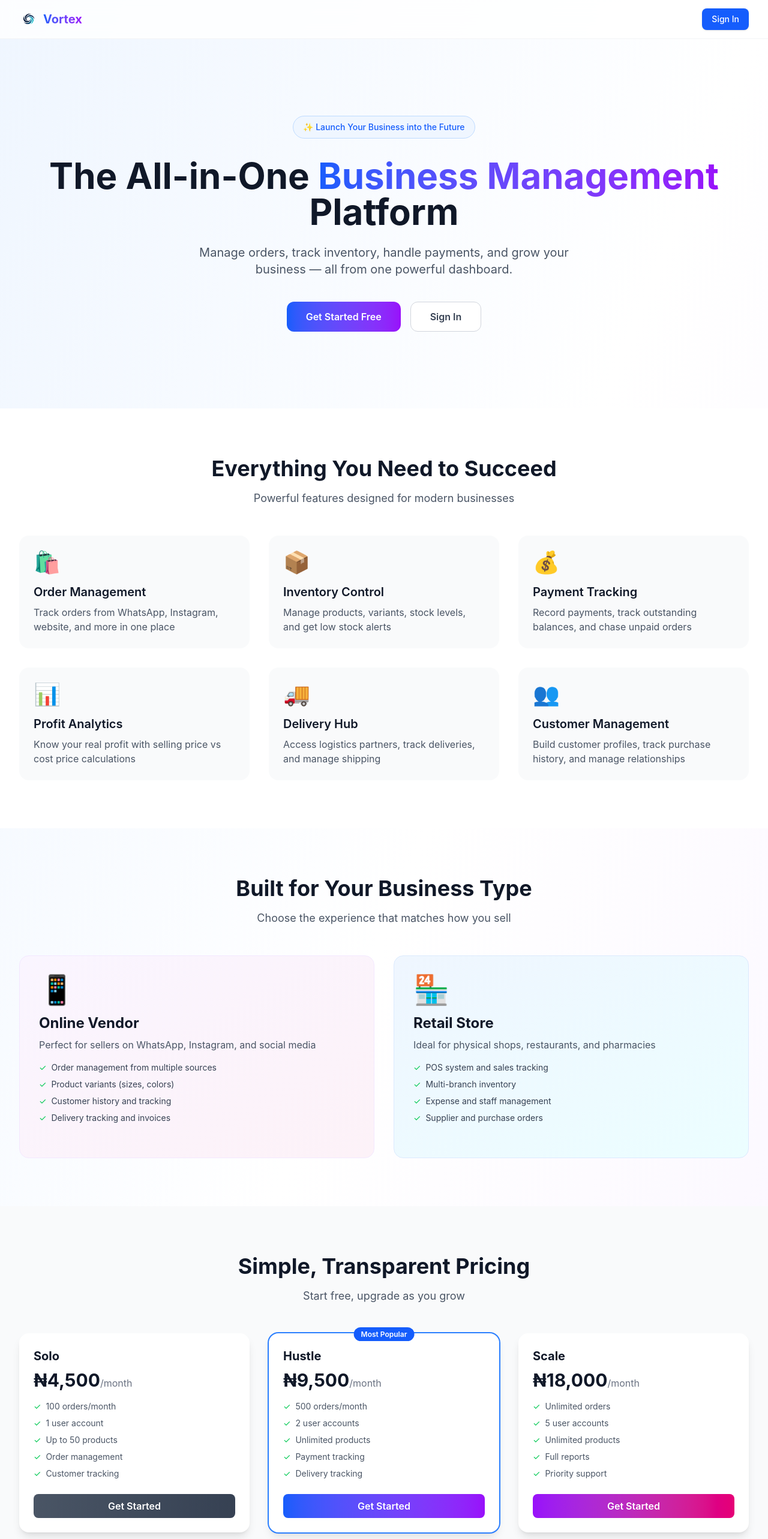
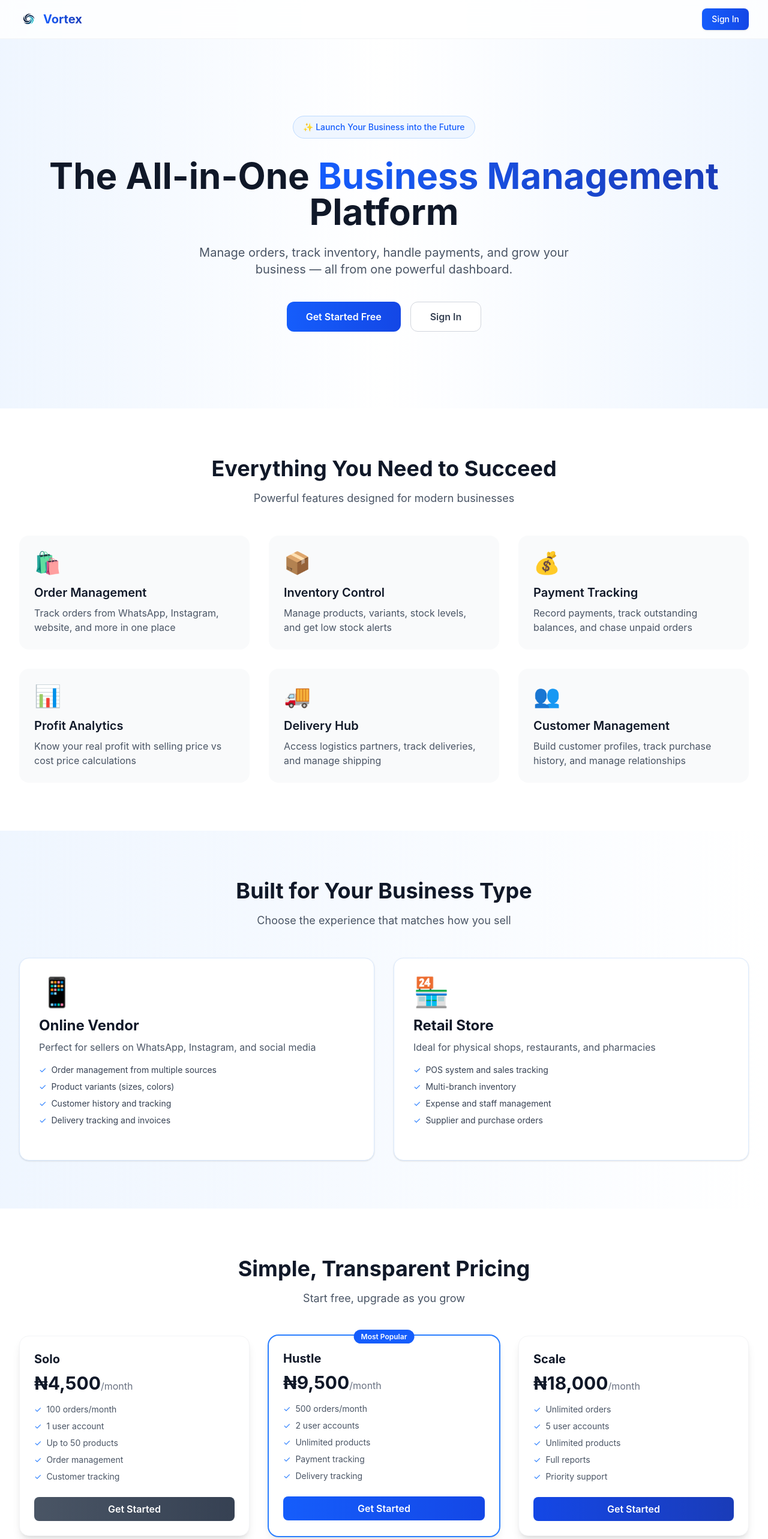
Before and after one commit to adeluav3-ui/vortex, a React (Vite) app: page / in a window 1280 px wide. Shown: the top 2566 px of the page at 60% size. Built offline with nearby package versions, Linux system fonts and the light colour scheme; no server answers.

Commit message:
Gradient color

```diff
--- a/src/pages/LandingPage.jsx
+++ b/src/pages/LandingPage.jsx
@@ -13,20 +13,20 @@ export default function LandingPage() {
     }
 
     return (
-        <div className="min-h-screen bg-gradient-to-br from-blue-50 via-white to-purple-50">
+        <div className="min-h-screen bg-linear-to-r from-blue-50 via-white to-blue-50">
             {/* Navigation Bar */}
             <nav className="bg-white/80 backdrop-blur-md border-b border-gray-100 sticky top-0 z-50">
                 <div className="max-w-7xl mx-auto px-4 sm:px-6 lg:px-8">
                     <div className="flex justify-between items-center h-16">
                         <div className="flex items-center gap-2">
-                            <img src={logo} alt="Vortex" className="h-8 w-8" />
-                            <span className="text-xl font-bold bg-gradient-to-r from-blue-600 to-purple-600 bg-clip-text text-transparent">
+                            <img src={logo} alt="Vortex" className="h-8 w-8 object-contain" />
+                            <span className="text-xl font-bold bg-linear-to-r from-blue-600 to-blue-800 bg-clip-text text-transparent">
                                 Vortex
                             </span>
                         </div>
                         <button
                             onClick={() => navigate('/login')}
-                            className="px-4 py-2 text-sm font-medium text-white bg-blue-600 rounded-lg hover:bg-blue-700 transition shadow-sm"
+                            className="px-4 py-2 text-sm font-medium text-white bg-linear-to-r from-blue-600 to-blue-700 rounded-lg hover:from-blue-700 hover:to-blue-800 transition shadow-sm"
                         >
                             Sign In
                         </button>
@@ -42,7 +42,7 @@ export default function LandingPage() {
                     </div>
                     <h1 className="text-4xl md:text-6xl font-bold text-gray-900 mb-6">
                         The All-in-One{' '}
-                        <span className="bg-gradient-to-r from-blue-600 to-purple-600 bg-clip-text text-transparent">
+                        <span className="bg-linear-to-r from-blue-600 to-blue-800 bg-clip-text text-transparent">
                             Business Management
                         </span>{' '}
                         Platform
@@ -53,7 +53,7 @@ export default function LandingPage() {
                     <div className="flex flex-col sm:flex-row gap-4 justify-center">
                         <button
                             onClick={() => navigate('/signup')}
-                            className="px-8 py-3 text-base font-semibold text-white bg-gradient-to-r from-blue-600 to-purple-600 rounded-xl hover:shadow-lg transition-all transform hover:scale-105"
+                            className="px-8 py-3 text-base font-semibold text-white bg-linear-to-r from-blue-600 to-blue-700 rounded-xl hover:shadow-lg transition-all transform hover:scale-105"
                         >
                             Get Started Free
                         </button>
@@ -112,7 +112,7 @@ export default function LandingPage() {
                                 description: "Build customer profiles, track purchase history, and manage relationships"
                             }
                         ].map((feature, index) => (
-                            <div key={index} className="bg-gray-50 rounded-2xl p-6 hover:shadow-lg transition">
+                            <div key={index} className="bg-gray-50 rounded-2xl p-6 hover:shadow-lg transition hover:border-blue-200 border border-transparent">
                                 <div className="text-4xl mb-4">{feature.icon}</div>
                                 <h3 className="text-xl font-semibold text-gray-900 mb-2">{feature.title}</h3>
                                 <p className="text-gray-600">{feature.description}</p>
@@ -123,7 +123,7 @@ export default function LandingPage() {
             </section>
 
             {/* Two Modes Section */}
-            <section className="py-20">
+            <section className="py-20 bg-linear-to-r from-blue-50 to-white">
                 <div className="max-w-7xl mx-auto px-4 sm:px-6 lg:px-8">
                     <div className="text-center mb-12">
                         <h2 className="text-3xl md:text-4xl font-bold text-gray-900 mb-4">
@@ -136,43 +136,43 @@ export default function LandingPage() {
 
                     <div className="grid grid-cols-1 md:grid-cols-2 gap-8">
                         {/* Online Vendor Card */}
-                        <div className="bg-gradient-to-br from-purple-50 to-pink-50 rounded-2xl p-8 border border-purple-100">
+                        <div className="bg-white rounded-2xl p-8 border border-blue-100 shadow-sm hover:shadow-md transition">
                             <div className="text-5xl mb-4">📱</div>
                             <h3 className="text-2xl font-bold text-gray-900 mb-2">Online Vendor</h3>
                             <p className="text-gray-600 mb-4">Perfect for sellers on WhatsApp, Instagram, and social media</p>
                             <ul className="space-y-2 mb-6">
                                 <li className="flex items-center gap-2 text-sm text-gray-700">
-                                    <span className="text-green-500">✓</span> Order management from multiple sources
+                                    <span className="text-blue-500">✓</span> Order management from multiple sources
                                 </li>
                                 <li className="flex items-center gap-2 text-sm text-gray-700">
-                                    <span className="text-green-500">✓</span> Product variants (sizes, colors)
+                                    <span className="text-blue-500">✓</span> Product variants (sizes, colors)
                                 </li>
                                 <li className="flex items-center gap-2 text-sm text-gray-700">
-                                    <span className="text-green-500">✓</span> Customer history and tracking
+                                    <span className="text-blue-500">✓</span> Customer history and tracking
                                 </li>
                                 <li className="flex items-center gap-2 text-sm text-gray-700">
-                                    <span className="text-green-500">✓</span> Delivery tracking and invoices
+                                    <span className="text-blue-500">✓</span> Delivery tracking and invoices
                                 </li>
                             </ul>
                         </div>
 
                         {/* Retail Store Card */}
-                        <div className="bg-gradient-to-br from-blue-50 to-cyan-50 rounded-2xl p-8 border border-blue-100">
+                        <div className="bg-white rounded-2xl p-8 border border-blue-100 shadow-sm hover:shadow-md transition">
                             <div className="text-5xl mb-4">🏪</div>
                             <h3 className="text-2xl font-bold text-gray-900 mb-2">Retail Store</h3>
                             <p className="text-gray-600 mb-4">Ideal for physical shops, restaurants, and pharmacies</p>
                             <ul className="space-y-2 mb-6">
                                 <li className="flex items-center gap-2 text-sm text-gray-700">
-                                    <span className="text-green-500">✓</span> POS system and sales tracking
+                                    <span className="text-blue-500">✓</span> POS system and sales tracking
                                 </li>
                                 <li className="flex items-center gap-2 text-sm text-gray-700">
-                                    <span className="text-green-500">✓</span> Multi-branch inventory
+                                    <span className="text-blue-500">✓</span> Multi-branch inventory
                                 </li>
                                 <li className="flex items-center gap-2 text-sm text-gray-700">
-                                    <span className="text-green-500">✓</span> Expense and staff management
+                                    <span className="text-blue-500">✓</span> Expense and staff management
                                 </li>
                                 <li className="flex items-center gap-2 text-sm text-gray-700">
-                                    <span className="text-green-500">✓</span> Supplier and purchase orders
+                                    <span className="text-blue-500">✓</span> Supplier and purchase orders
                                 </li>
                             </ul>
                         </div>
@@ -181,7 +181,7 @@ export default function LandingPage() {
             </section>
 
             {/* Pricing Section */}
-            <section className="bg-gray-50 py-20">
+            <section className="bg-white py-20">
                 <div className="max-w-7xl mx-auto px-4 sm:px-6 lg:px-8">
                     <div className="text-center mb-12">
                         <h2 className="text-3xl md:text-4xl font-bold text-gray-900 mb-4">
@@ -207,17 +207,17 @@ export default function LandingPage() {
                                 period: "/month",
                                 features: ["500 orders/month", "2 user accounts", "Unlimited products", "Payment tracking", "Delivery tracking"],
                                 popular: true,
-                                color: "from-blue-600 to-purple-600"
+                                color: "from-blue-600 to-blue-700"
                             },
                             {
                                 name: "Scale",
                                 price: "₦18,000",
                                 period: "/month",
                                 features: ["Unlimited orders", "5 user accounts", "Unlimited products", "Full reports", "Priority support"],
-                                color: "from-purple-600 to-pink-600"
+                                color: "from-blue-700 to-blue-800"
                             }
                         ].map((plan, index) => (
-                            <div key={index} className={`bg-white rounded-2xl p-6 shadow-lg relative ${plan.popular ? 'ring-2 ring-blue-500' : ''}`}>
+                            <div key={index} className={`bg-white rounded-2xl p-6 shadow-lg relative ${plan.popular ? 'ring-2 ring-blue-500' : 'border border-gray-100'}`}>
                                 {plan.popular && (
                                     <div className="absolute -top-3 left-1/2 transform -translate-x-1/2">
                                         <span className="bg-blue-600 text-white text-xs font-semibold px-3 py-1 rounded-full">Most Popular</span>
@@ -231,13 +231,13 @@ export default function LandingPage() {
                                 <ul className="space-y-2 mb-6">
                                     {plan.features.map((feature, i) => (
                                         <li key={i} className="flex items-center gap-2 text-sm text-gray-600">
-                                            <span className="text-green-500">✓</span> {feature}
+                                            <span className="text-blue-500">✓</span> {feature}
                                         </li>
                                     ))}
                                 </ul>
                                 <button
                                     onClick={() => navigate('/signup')}
-                                    className={`w-full py-2 rounded-lg font-semibold transition bg-gradient-to-r ${plan.color} text-white hover:opacity-90`}
+                                    className={`w-full py-2 rounded-lg font-semibold transition bg-linear-to-r ${plan.color} text-white hover:opacity-90`}
                                 >
                                     Get Started
                                 </button>
@@ -248,7 +248,7 @@ export default function LandingPage() {
             </section>
 
             {/* CTA Section */}
-            <section className="bg-gradient-to-r from-blue-600 to-purple-600 py-20">
+            <section className="bg-linear-to-r from-blue-600 to-blue-800 py-20">
                 <div className="max-w-4xl mx-auto text-center px-4">
                     <h2 className="text-3xl md:text-4xl font-bold text-white mb-4">
                         Ready to Transform Your Business?
@@ -269,7 +269,7 @@ export default function LandingPage() {
             <footer className="bg-gray-900 text-gray-400 py-12">
                 <div className="max-w-7xl mx-auto px-4 sm:px-6 lg:px-8">
                     <div className="text-center">
-                        <p>&copy; 2024 Vortex. All rights reserved.</p>
+                        <p>&copy; 2026 Vortex. All rights reserved.</p>
                         <p className="text-sm mt-2">Made with ❤️ for Nigerian businesses</p>
                     </div>
                 </div>
--- a/src/pages/WaitingList.jsx
+++ b/src/pages/WaitingList.jsx
@@ -68,7 +68,7 @@ export default function WaitingList() {
 
     if (success) {
         return (
-            <div className="min-h-screen bg-gradient-to-br from-blue-50 to-indigo-100 flex items-center justify-center px-4">
+            <div className="min-h-screen bg-linear-to-r from-blue-50 to-indigo-100 flex items-center justify-center px-4">
                 <div className="max-w-md w-full bg-white rounded-2xl shadow-xl p-8 text-center">
                     <div className="text-6xl mb-4">🎉</div>
                     <h2 className="text-2xl font-bold text-gray-900 mb-2">You're on the list!</h2>
@@ -92,7 +92,7 @@ export default function WaitingList() {
     }
 
     return (
-        <div className="min-h-screen bg-gradient-to-br from-blue-50 to-indigo-100">
+        <div className="min-h-screen bg-linear-to-r from-blue-50 to-indigo-100">
             {/* Hero Section */}
             <div className="max-w-4xl mx-auto px-4 py-16 md:py-24">
                 {/* Logo/Brand */}
@@ -114,7 +114,7 @@ export default function WaitingList() {
                 <div className="bg-white rounded-2xl shadow-xl overflow-hidden">
                     <div className="grid md:grid-cols-2">
                         {/* Left - Info */}
-                        <div className="p-8 md:p-10 bg-gradient-to-br from-blue-600 to-indigo-700 text-white">
+                        <div className="p-8 md:p-10 bg-linear-to-r from-blue-600 to-indigo-700 text-white">
                             <div className="mb-6">
                                 <div className="text-4xl mb-3">🚀</div>
                                 <h2 className="text-2xl font-bold mb-2">
```
